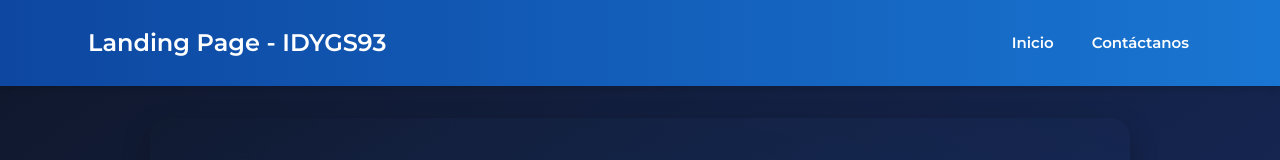
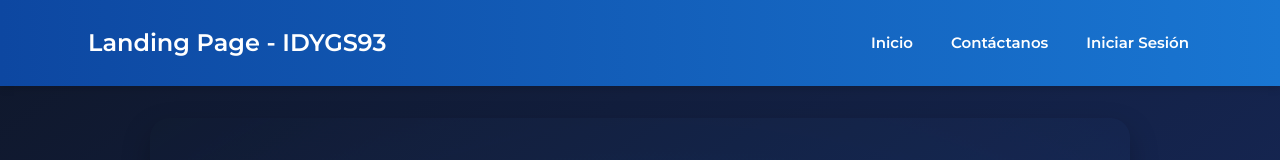
Before and after one commit to eduardo87DR/Landing-Front, a Vue app: page / in a window 1280 px wide. Shown: the top 160 px of the page. Built offline with nearby package versions, Linux system fonts and the light colour scheme; what vue-recaptcha-v3 would draw is missing.

Commit message:
fix(dashboard): Added route for dashbord in header

```diff
--- a/src/components/Header.vue
+++ b/src/components/Header.vue
@@ -10,7 +10,7 @@
         <template v-else>
           <router-link to="/">Inicio</router-link>
           <router-link to="/form">Contáctanos</router-link>
-          <!-- <router-link to="/login">Iniciar Sesión</router-link> -->
+          <router-link to="/login">Iniciar Sesión</router-link>
         </template>
       </nav>
     </div>
```
